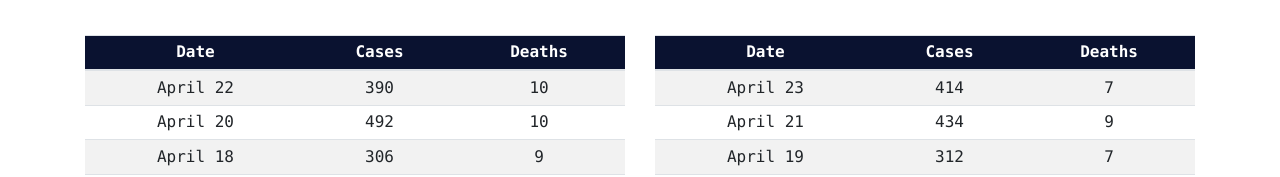
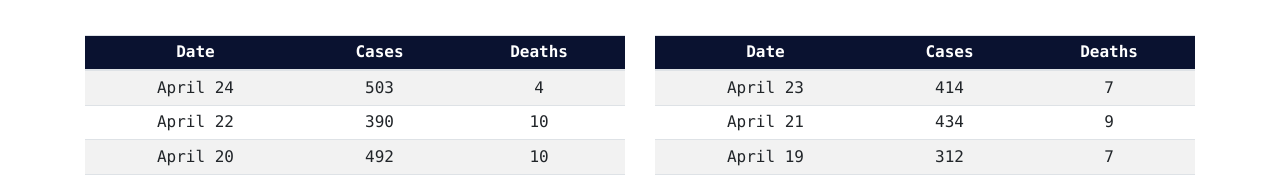
Before and after one commit to smdurjoy/covid, a React (Create React App) app: page /BdAllInfo in a window 1280 px wide. Shown: the part 607-784 px from the top of the page. Built offline with nearby package versions, Linux system fonts and the light colour scheme; a web font is replaced by a local one.

Commit message:
Update BdAllInfo.js

```diff
--- a/src/components/BdAllInfo/BdAllInfo.js
+++ b/src/components/BdAllInfo/BdAllInfo.js
@@ -21,6 +21,11 @@ export default class BdAllInfo extends Component {
                                 </thead>
 
                                 <tbody>
+                                    <tr>
+                                        <td>April 24</td>
+                                        <td>503</td>
+                                        <td>4</td>
+                                    </tr>
                                     <tr>
                                         <td>April 23</td>
                                         <td>414</td>
@@ -423,6 +428,11 @@ export default class BdAllInfo extends Component {
                             </thead>
 
                             <tbody>
+                                 <tr>
+                                    <td>April 24</td>
+                                    <td>503</td>
+                                    <td>4</td>
+                                 </tr>
                                  <tr>
                                     <td>April 22</td>
                                     <td>390</td>
```
